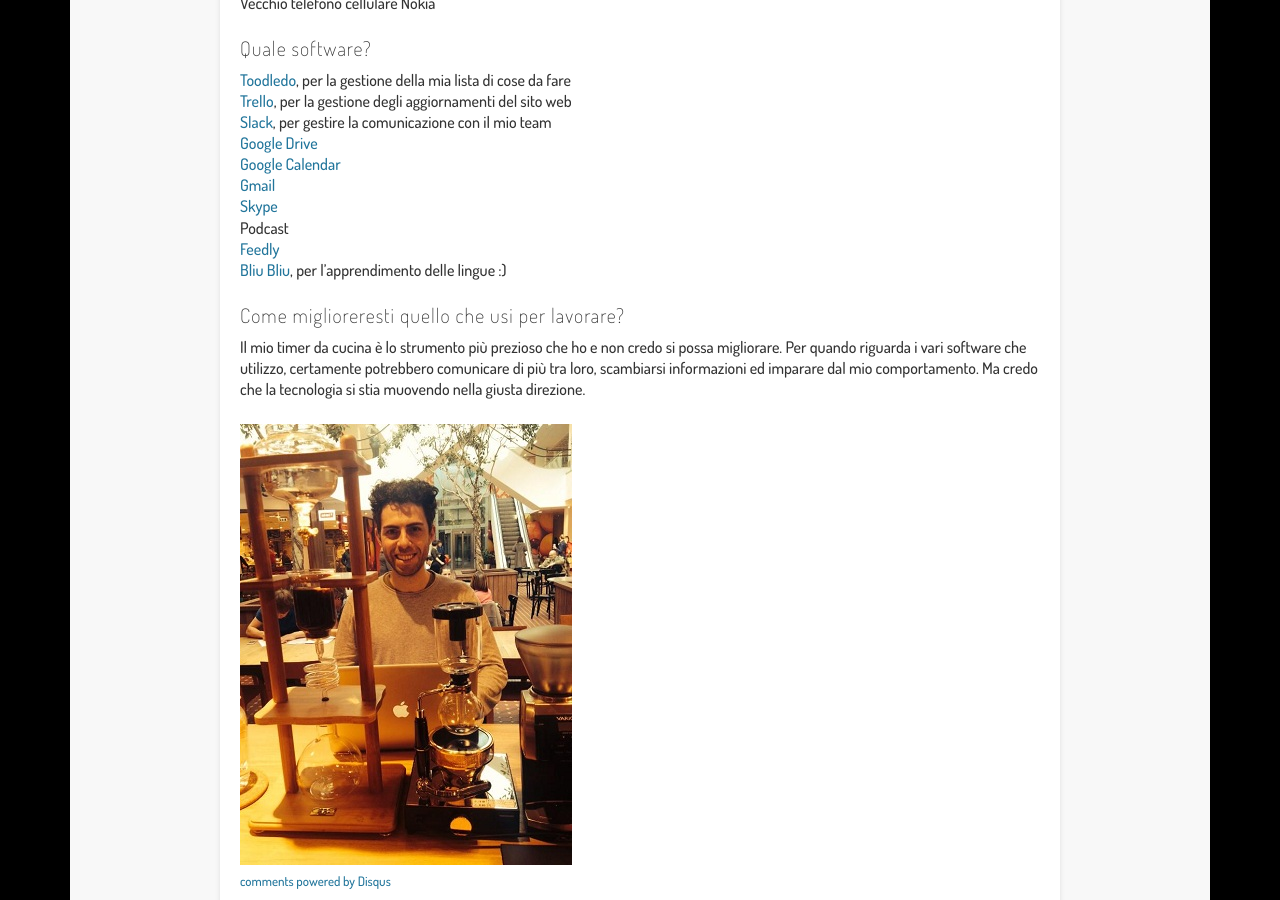
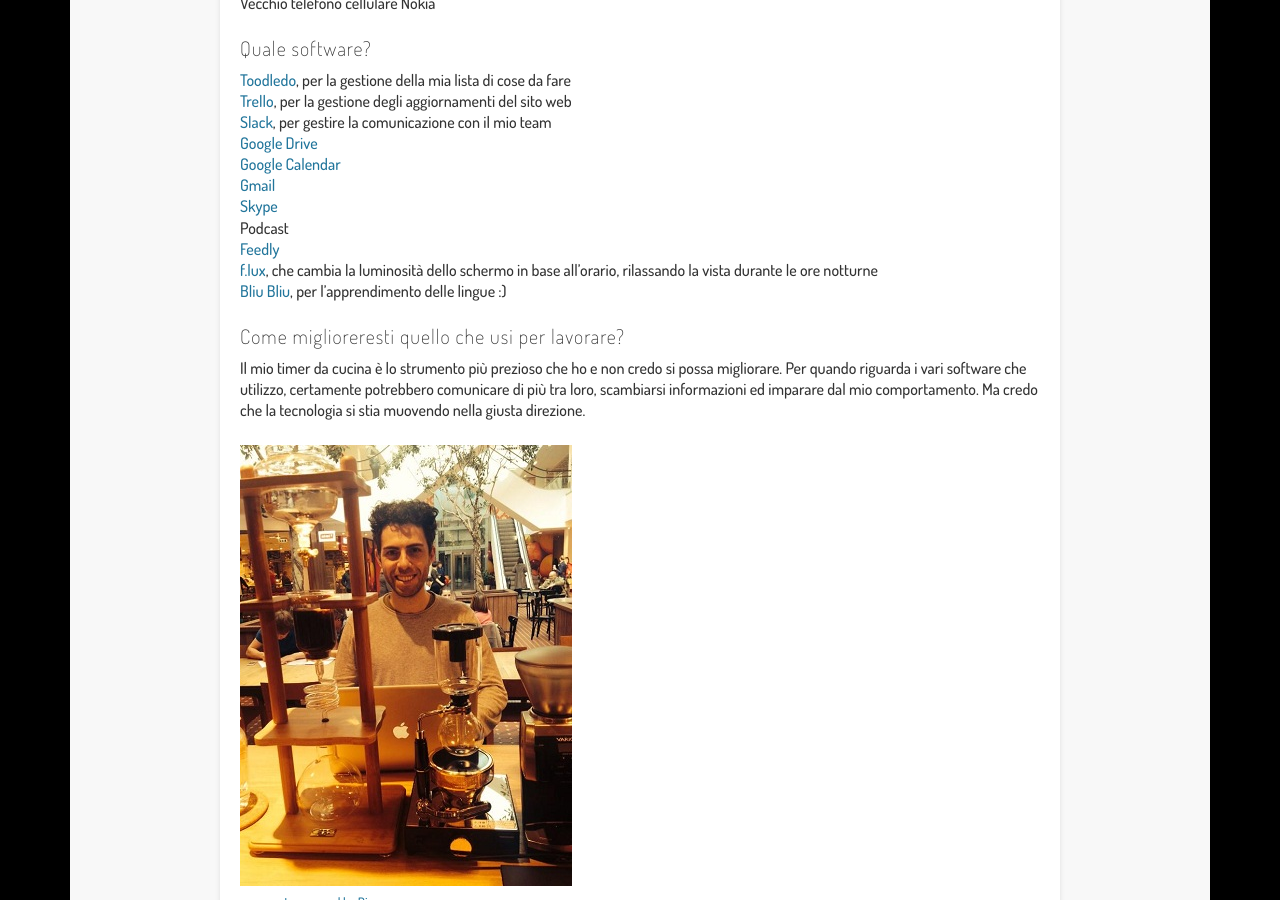
Before and after one commit to thesetupit/thesetupit.github.io, a Jekyll site: the page built from _posts/2014-03-27-claudio-santori.markdown, in a window 1280 px wide and 900 px high, scrolled down 844 px. Built offline with Jekyll 4.4.1, drawn with Linux system fonts in a browser that asks for light colours; Markdown is read by kramdown in place of the engine named in the settings; comment, search, counter and statistics services are not loaded.

Commit message:
add f.lux

```diff
--- a/_posts/2014-03-27-claudio-santori.markdown
+++ b/_posts/2014-03-27-claudio-santori.markdown
@@ -39,6 +39,7 @@ Bliu Bliu è un motore di ricerca, simile a Google, solo che ricerca contenuti n
 - [Skype][skype]
 - Podcast
 - [Feedly][feedly]
+- [f.lux][flux], che cambia la luminosità dello schermo in base all'orario, rilassando la vista durante le ore notturne
 - [Bliu Bliu][bliubliu], per l'apprendimento delle lingue :)
 
 ###Come miglioreresti quello che usi per lavorare?
@@ -58,3 +59,4 @@ Il mio timer da cucina è lo strumento più prezioso che ho e non credo si possa
 [mac]: http://www.apple.com/it/mac "Apple computers."
 [iphone]: https://www.apple.com/iphone/ "Apple iPhone"
 [kindle]: http://www.amazon.it/kindle "Kindle: l'eReader di Amazon"
+[flux]: http://justgetflux.com "f.lux is free software that warms up your computer display at night, to match your indoor lighting."
```
